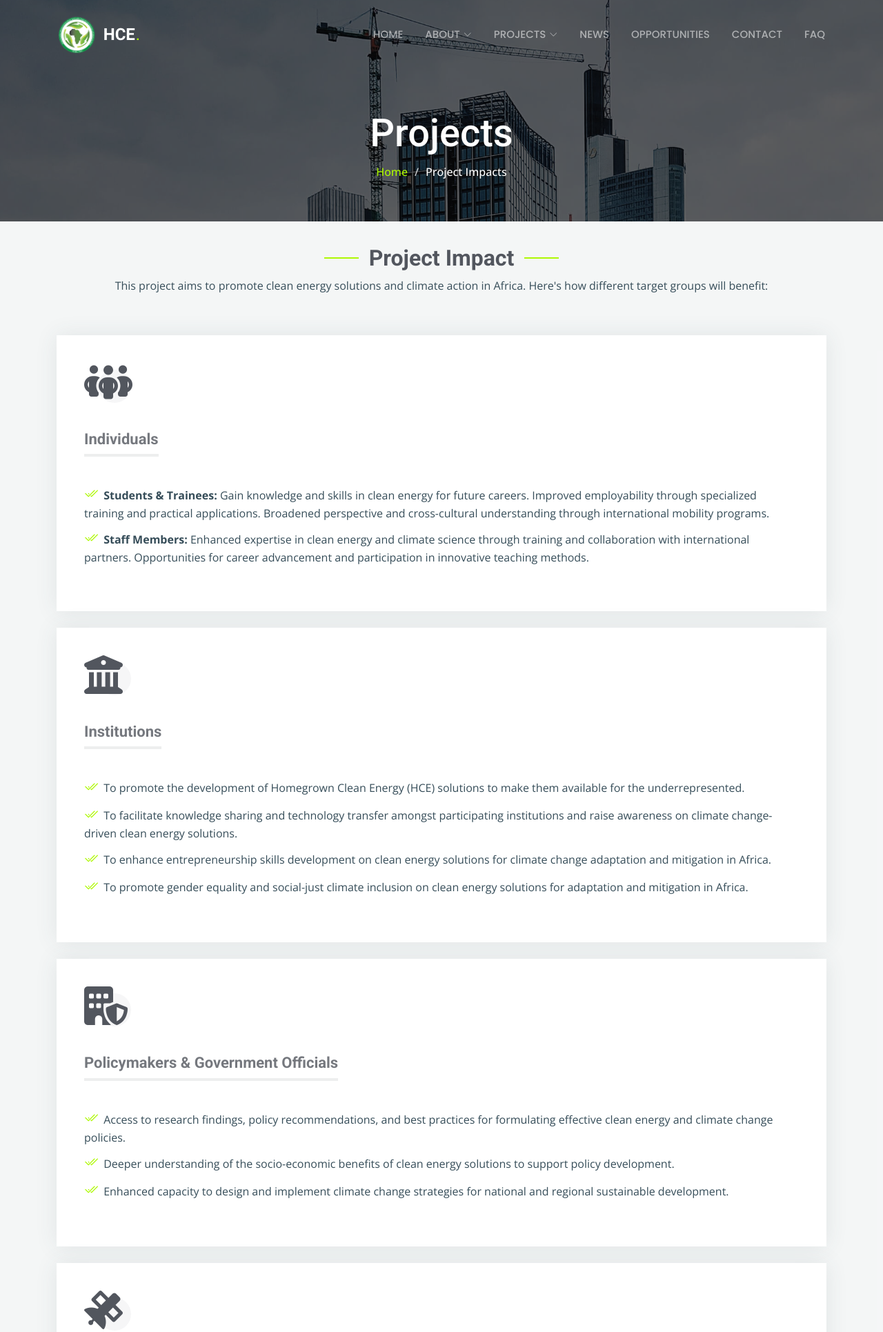
After one commit to Alben-cmd/hce_solutions, a Laravel app: page /impacts in a window 1280 px wide. The commit adds this page. Shown: the top 1931 px of the page at 69% size. Run offline with Laravel 8, Linux system fonts and the light colour scheme.

Commit message:
project impacts

```diff
--- a/app/Http/Controllers/FrontController.php
+++ b/app/Http/Controllers/FrontController.php
@@ -13,11 +13,26 @@ class FrontController extends Controller
 
     public function about()
     {
-        return view('front.about');
+        return view('front.about.about');
     }
 
     public function outcomes()
     {
-        return view('front.outcomes');
+        return view('front.about.outcomes');
+    }
+
+    public function activities()
+    {
+        return view('front.projects.activities');
+    }
+
+    public function achievements()
+    {
+        return view('front.projects.achievements');
+    }
+
+    public function impacts()
+    {
+        return view('front.projects.impacts');
     }
 }
--- a/public/main/assets/css/main.css
+++ b/public/main/assets/css/main.css
@@ -658,7 +658,7 @@ section,
 .section {
   color: var(--default-color);
   background-color: var(--background-color);
-  padding: 60px 0;
+  padding: 10px 0;
   scroll-margin-top: 92px;
   overflow: clip;
 }
--- a/resources/views/front/outcomes.blade.php
+++ b/resources/views/front/about/outcomes.blade.php
@@ -1,6 +1,6 @@
 @extends('layouts.master')
 
-@section('title', 'About: HCE')
+@section('title', 'Outcomes: HCE')
 
 @section('content')
 
--- /dev/null
+++ b/resources/views/front/projects/impacts.blade.php
@@ -0,0 +1,156 @@
+@extends('layouts.master')
+
+@section('title', 'Impacts: HCE')
+
+@section('content')
+
+<main class="main">
+
+    <!-- Page Title -->
+    <div class="page-title" data-aos="fade" style="background-image: url({{asset('main/assets/img/page-title-bg.jpg')}});">
+      <div class="container position-relative">
+        <h1>Projects</h1>
+        <nav class="breadcrumbs">
+          <ol>
+            <li><a href=" {{ route('home') }} ">Home</a></li>
+            <li class="current">Project Impacts</li>
+          </ol>
+        </nav>
+      </div>
+    </div><!-- End Page Title -->
+
+    <!-- Alt Services Section -->
+            <!-- Section Title -->
+
+            <section id="services" class="services section">
+
+                <!-- Section Title -->
+                <div class="container section-title" data-aos="fade-up">
+                    <br>
+                  <h2>Project Impact</h2>
+                  <p>This project aims to promote clean energy solutions and climate action in Africa. Here's how different target groups will benefit:</p>
+                </div><!-- End Section Title -->
+
+                <div class="container">
+
+                    <div data-aos="fade-up" data-aos-delay="200">
+                        <div class="service-item position-relative">
+                            <div class="icon">
+                            <i class="fa-solid fa-people-group"></i>
+                            </div>
+                            <h3>Individuals</h3>
+                            <div class="features section">
+                                <div class=" tab-pane fade active show" id="features-tab-1" role="tabpanel">
+                                    <ul>
+                                        <li><i class="bi bi-check2-all"></i> <span><strong>Students & Trainees: </strong>Gain knowledge and skills in clean energy for future careers. Improved employability through specialized training and practical applications. Broadened perspective and cross-cultural understanding through international mobility programs.</span></li>
+                                        <li><i class="bi bi-check2-all"></i> <span><strong>Staff Members:</strong> Enhanced expertise in clean energy and climate science through training and collaboration with international partners. Opportunities for career advancement and participation in innovative teaching methods.</span></li>
+                                    </ul>
+                                </div>
+                            </div>
+                        </div>
+                    </div><!-- End Service Item -->
+                    <br>
+
+                    <div data-aos="fade-up" data-aos-delay="200">
+                        <div class="service-item position-relative">
+                            <div class="icon">
+                              <i class="fa-solid fa-building-columns"></i>
+                            </div>
+                            <h3>Institutions</h3>
+                            <div class="features section">
+                                <div class=" tab-pane fade active show" id="features-tab-1" role="tabpanel">
+                                    <ul>
+                                        <li><i class="bi bi-check2-all"></i> <span>To promote the development of Homegrown Clean Energy (HCE) solutions to make them available for the underrepresented. </span></li>
+                                        <li><i class="bi bi-check2-all"></i> <span>To facilitate knowledge sharing and technology transfer amongst participating institutions and raise awareness on climate change-driven clean energy solutions.</span></li>
+                                        <li><i class="bi bi-check2-all"></i> <span>To enhance entrepreneurship skills development on clean energy solutions for climate change adaptation and mitigation in Africa. </span></li>
+                                        <li><i class="bi bi-check2-all"></i> <span>To promote gender equality and social-just climate inclusion on clean energy solutions for adaptation and mitigation in Africa.</span></li>
+                                    </ul>
+                                </div>
+                            </div>
+                        </div>
+                    </div><!-- End Service Item -->
+                    <br>
+
+                    <div data-aos="fade-up" data-aos-delay="200">
+                        <div class="service-item position-relative">
+                            <div class="icon">
+                                <i class="fa-solid fa-building-shield"></i>
+                            </div>
+                            <h3>Policymakers & Government Officials</h3>
+                            <div class="features section">
+                                <div class=" tab-pane fade active show" id="features-tab-1" role="tabpanel">
+                                    <ul>
+                                        <li><i class="bi bi-check2-all"></i> <span>Access to research findings, policy recommendations, and best practices for formulating effective clean energy and climate change policies.</span></li>
+                                        <li><i class="bi bi-check2-all"></i> <span>Deeper understanding of the socio-economic benefits of clean energy solutions to support policy development.</span></li>
+                                        <li><i class="bi bi-check2-all"></i> <span>Enhanced capacity to design and implement climate change strategies for national and regional sustainable development.</span></li>
+                                    </ul>
+                                </div>
+                            </div>
+                        </div>
+                    </div><!-- End Service Item -->
+                    <br>
+
+                    <div data-aos="fade-up" data-aos-delay="200">
+                        <div class="service-item position-relative">
+                            <div class="icon">
+                                <i class="fa-solid fa-satellite"></i>
+                            </div>
+                            <h3>Wider Community</h3>
+                            <div class="features section">
+                                <div class=" tab-pane fade active show" id="features-tab-1" role="tabpanel">
+                                    <ul>
+                                        <li><i class="bi bi-check2-all"></i> <span>Improved livelihoods and reduced energy poverty through increased access to clean energy solutions.</span></li>
+                                        <li><i class="bi bi-check2-all"></i> <span>Increased resilience to climate change impacts through sustainable energy practices.</span></li>
+                                        <li><i class="bi bi-check2-all"></i> <span>Raised awareness and empowered communities to participate in clean energy initiatives.</span></li>
+                                        <li><i class="bi bi-check2-all"></i> <span>Socio-economic benefits through job creation, entrepreneurship opportunities, and local clean energy industries.</span></li>
+                                    </ul>
+                                </div>
+                            </div>
+                        </div>
+                    </div><!-- End Service Item -->
+                    <br>
+
+                    <div data-aos="fade-up" data-aos-delay="200">
+                        <div class="service-item position-relative">
+                            <div class="icon">
+                                <i class="fa-solid fa-solar-panel"></i>
+                            </div>
+                            <h3>Energy Companies & Local Authorities</h3>
+                            <div class="features section">
+                                <div class=" tab-pane fade active show" id="features-tab-1" role="tabpanel">
+                                    <ul>
+                                        <li><i class="bi bi-check2-all"></i> <span>The project integrates with energy companies and local authorities into the project through trainee placement schemes to be trained on the use of homegrown technologies to generate electricity.</span></li>
+                                    </ul>
+                                </div>
+                            </div>
+                        </div>
+                    </div><!-- End Service Item -->
+                    <br>
+
+                    <div data-aos="fade-up" data-aos-delay="200">
+                        <div class="service-item position-relative">
+                            <div class="icon">
+                                <i class="fa-solid fa-calculator"></i>
+                            </div>
+                            <h3>Multiplier Effects</h3>
+                            <p>The project's success will be documented and shared for wider benefits:</p>
+                            <div class="features section">
+                                <div class=" tab-pane fade active show" id="features-tab-1" role="tabpanel">
+
+                                    <ul>
+                                        <li><i class="bi bi-check2-all"></i> <span><strong>Replication: </strong>Effective strategies and approaches can be replicated in other regions.</span></li>
+                                        <li><i class="bi bi-check2-all"></i> <span><strong>Knowledge Sharing: </strong>Best practices, lessons learned, and technical expertise will be shared through workshops, publications, and online platforms.</span></li>
+                                        <li><i class="bi bi-check2-all"></i> <span><strong>Capacity Building: </strong>Enhanced skills and knowledge of participants will contribute to the clean energy and climate change sectors. </span></li>
+                                        <li><i class="bi bi-check2-all"></i> <span><strong>Networking: </strong>Collaboration and information sharing will be fostered among participants beyond the project's lifespan.</span></li>
+                                    </ul>
+                                </div>
+                            </div>
+                        </div>
+                    </div><!-- End Service Item -->
+                    <br>
+                </div>
+
+            </section>
+  </main>
+
+  @endsection
--- a/resources/views/layouts/header.blade.php
+++ b/resources/views/layouts/header.blade.php
@@ -20,19 +20,12 @@
           </li>
           <li class="dropdown"><a href="#"><span>Projects</span> <i class="bi bi-chevron-down toggle-dropdown"></i></a>
             <ul>
-              <li><a href="#">Project Activities</a></li>
-              <li class="dropdown"><a href="#"><span>Deep Dropdown</span> <i class="bi bi-chevron-down toggle-dropdown"></i></a>
-                <ul>
-                  <li><a href="#">Deep Dropdown 1</a></li>
-                  <li><a href="#">Deep Dropdown 2</a></li>
-                  <li><a href="#">Deep Dropdown 3</a></li>
-                  <li><a href="#">Deep Dropdown 4</a></li>
-                  <li><a href="#">Deep Dropdown 5</a></li>
-                </ul>
-              </li>
+              <li><a href="{{ route('activities') }} ">Activites</a></li>
+              <li><a href="{{ route('achievements') }}">Achievements</a></li>
+              <li><a href="{{ route('impacts') }}">Impacts</a></li>
             </ul>
           </li>
-          <li><a href="projects.html">Gallery</a></li>
+
           <li><a href="blog.html">News</a></li>
           <!-- <li class="dropdown"><a href="#"><span>Dropdown</span> <i class="bi bi-chevron-down toggle-dropdown"></i></a>
             <ul>
--- a/routes/web.php
+++ b/routes/web.php
@@ -17,3 +17,6 @@ use App\Http\Controllers\FrontController;
 Route::get('/', [FrontController::class, 'index'])->name('home');
 Route::get('/about', [FrontController::class, 'about'])->name('about');
 Route::get('/outcomes', [FrontController::class, 'outcomes'])->name('outcomes');
+Route::get('/activities', [FrontController::class, 'activities'])->name('activities');
+Route::get('/achievements', [FrontController::class, 'achievements'])->name('achievements');
+Route::get('/impacts', [FrontController::class, 'impacts'])->name('impacts');
```
Also changed, not shown: resources/views/front/projects/achievements.blade.php (added, +33 -0 lines), resources/views/front/projects/activities.blade.php (added, +33 -0 lines), resources/views/front/about/about.blade.php (renamed from resources/views/front/about.blade.php).
